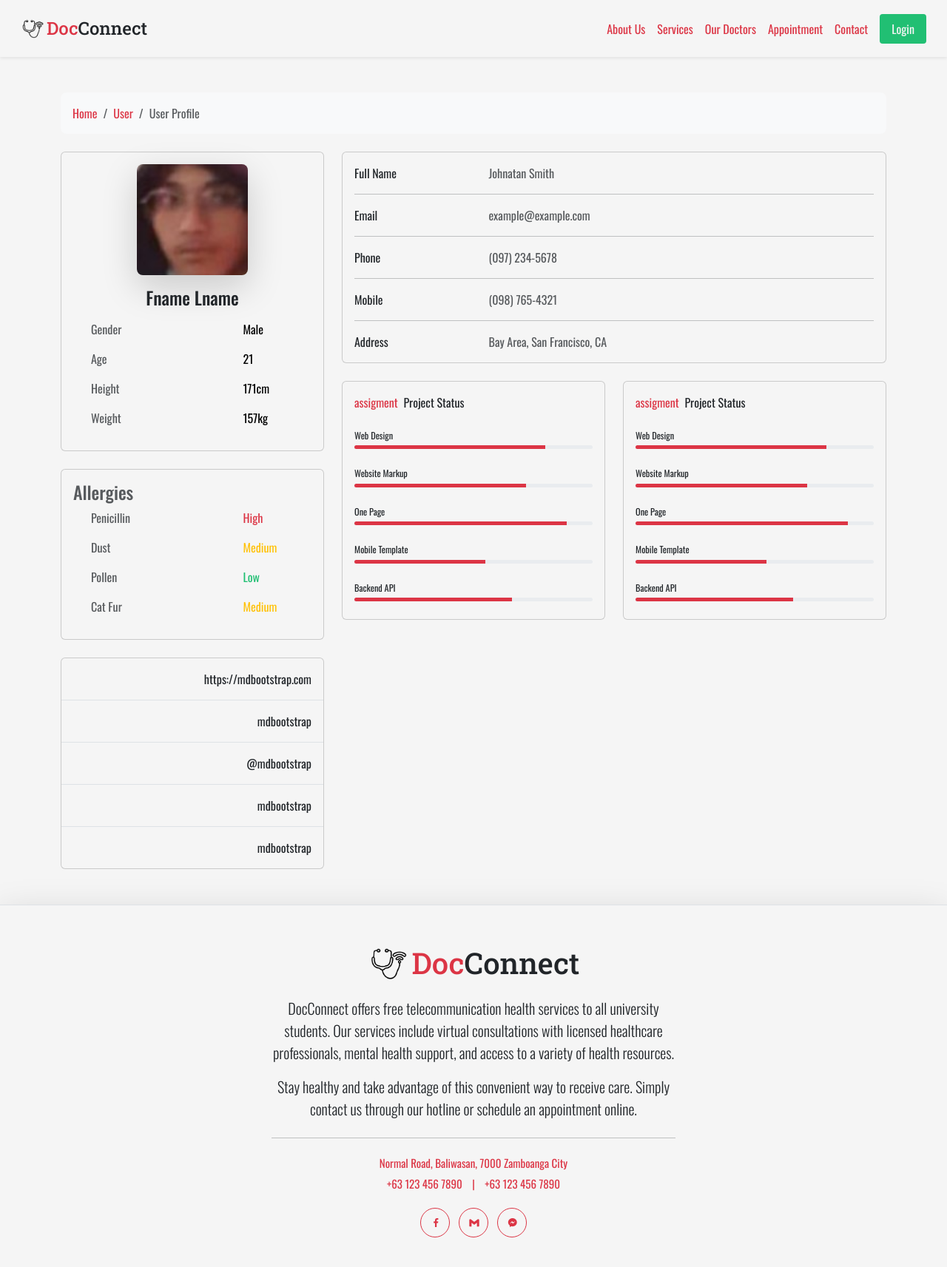
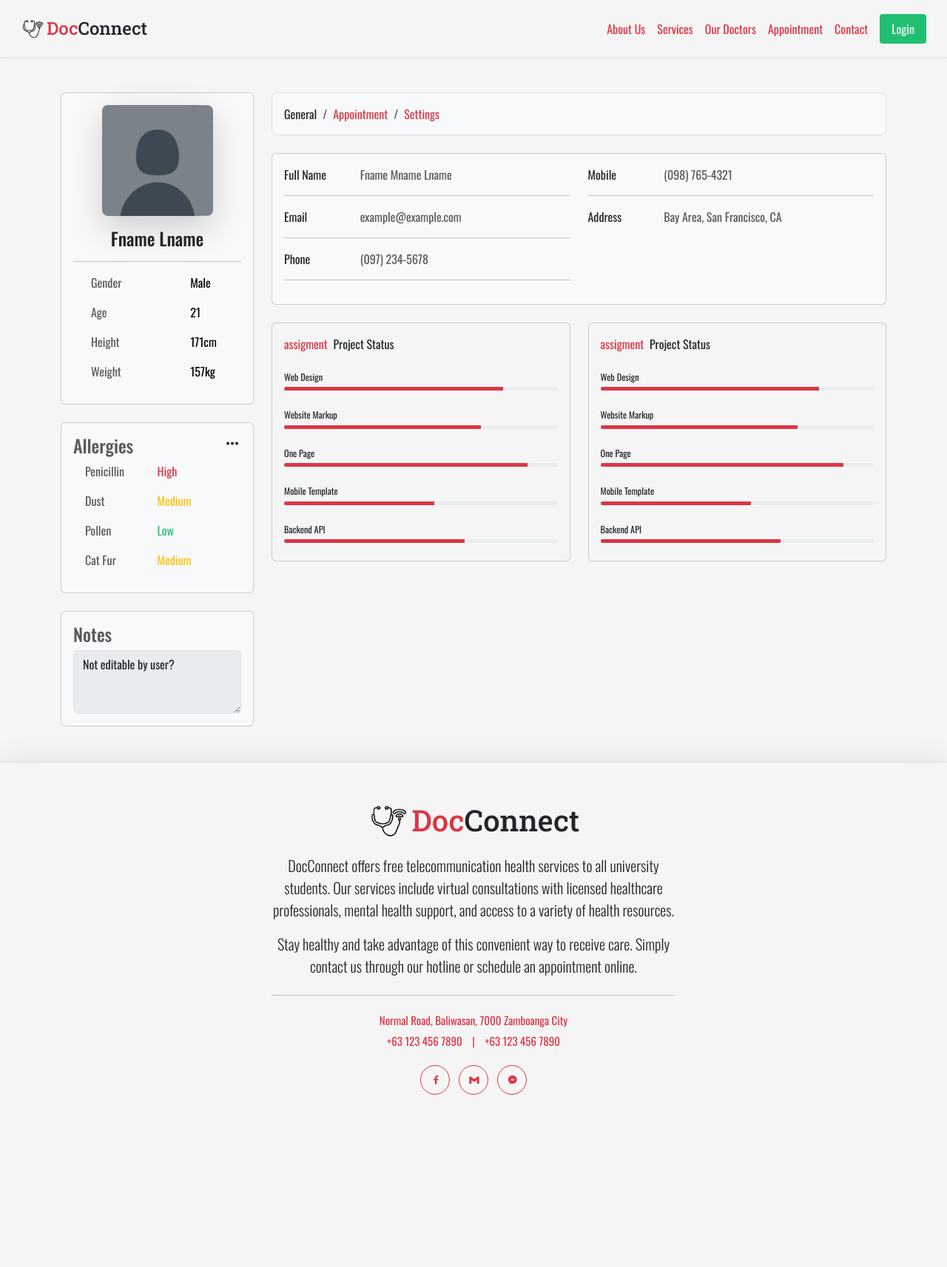
Before and after one commit to frnkln-olvrs/DocConnect, a PHP site: page /user/profile.php in a window 1280 px wide. Shown: the whole page at 74% size. After the commit the page ends 1480 px from the top, so only its background shows below. Run offline with PHP 8.4, Linux system fonts and the light colour scheme; some libraries are stand-ins or nearby versions.

Commit message:
Update profile.php

```diff
--- a/user/profile.php
+++ b/user/profile.php
@@ -11,24 +11,14 @@
 
   <section id="profile" class="page-container">
     <div class="container py-5">
-      <div class="row">
-        <div class="col">
-          <nav aria-label="breadcrumb" class="bg-body-tertiary rounded-3 p-3 mb-4">
-            <ol class="breadcrumb mb-0">
-              <li class="breadcrumb-item"><a href="#">Home</a></li>
-              <li class="breadcrumb-item"><a href="#">User</a></li>
-              <li class="breadcrumb-item active" aria-current="page">User Profile</li>
-            </ol>
-          </nav>
-        </div>
-      </div>
 
       <div class="row">
-        <div class="col-lg-4">
-          <div class="card mb-4">
+        <div class="col-lg-3">
+          <div class="card bg-body-tertiary mb-4">
             <div class="card-body text-center">
-              <img src="../assets/images/profile_img.jpg" alt="avatar" class="rounded-3 shadow-lg img-fluid" style="width: 150px;">
+              <img src="../assets/images/defualt_profile.png" alt="avatar" class="rounded-3 shadow-lg img-fluid" style="width: 150px;">
               <h4 class="my-3">Fname Lname</h4>
+              <hr>
               <!-- <p class="text-success mb-4">Active</p> -->
               <div class="details">
                 <div class="d-flex mx-5 mx-md-4">
@@ -58,9 +48,18 @@
               </div>
             </div>
           </div>
-          <div class="card mb-4">
+          <div class="card bg-body-tertiary mb-4">
             <div class="card-body text-start">
+              <div class="d-flex justify-content-between">
                 <h4 class="text-muted mb-2">Allergies</h4>
+                <div class="dropdown">
+                  <i class='bx bx-dots-horizontal-rounded fs-4' id="dotsDropdown" data-bs-toggle="dropdown" aria-expanded="false"></i>
+                  <ul class="dropdown-menu dropdown-menu-end" aria-labelledby="dotsDropdown">
+                    <li><a class="dropdown-item" href="#">Add</a></li>
+                    <li><a class="dropdown-item" href="#">Edit</a></li>
+                  </ul>
+                </div>
+              </div>
 
               <?php
                 $allergies = [
@@ -88,9 +87,9 @@
                   }
               ?>
 
-              <div class="d-flex mx-5 mx-md-4">
-                <p class="text-muted text-start w-75"><?php echo $allergy['name']; ?></p>
-                <div class="text-start w-25">
+              <div class="d-flex justify-content-between mx-4 mx-md-3">
+                <p class="text-muted text-start w-50"><?php echo $allergy['name']; ?></p>
+                <div class="text-start w-50">
                   <p class="<?php echo $levelClass; ?>"><?php echo $allergy['level']; ?></p>
                 </div>
               </div>
@@ -101,42 +100,37 @@
 
             </div>
           </div>
-          <div class="card mb-4 mb-lg-0">
-            <div class="card-body p-0">
-              <ul class="list-group list-group-flush rounded-3">
-                <li class="list-group-item d-flex justify-content-between align-items-center p-3">
-                  <i class="fas fa-globe fa-lg text-warning"></i>
-                  <p class="mb-0">https://mdbootstrap.com</p>
-                </li>
-                <li class="list-group-item d-flex justify-content-between align-items-center p-3">
-                  <i class="fab fa-github fa-lg text-body"></i>
-                  <p class="mb-0">mdbootstrap</p>
-                </li>
-                <li class="list-group-item d-flex justify-content-between align-items-center p-3">
-                  <i class="fab fa-twitter fa-lg" style="color: #55acee;"></i>
-                  <p class="mb-0">@mdbootstrap</p>
-                </li>
-                <li class="list-group-item d-flex justify-content-between align-items-center p-3">
-                  <i class="fab fa-instagram fa-lg" style="color: #ac2bac;"></i>
-                  <p class="mb-0">mdbootstrap</p>
-                </li>
-                <li class="list-group-item d-flex justify-content-between align-items-center p-3">
-                  <i class="fab fa-facebook-f fa-lg" style="color: #3b5998;"></i>
-                  <p class="mb-0">mdbootstrap</p>
-                </li>
-              </ul>
+          <div class="card bg-body-tertiary mb-4 mb-lg-0">
+            <div class="card-body p-3">
+              <h4 class="text-muted mb-2">Notes</h4>
+                <textarea class="form-control" id="notes" rows="3" disabled readonly>Not editable by user?</textarea>
             </div>
           </div>
         </div>
-        <div class="col-lg-8">
-          <div class="card mb-4">
+
+        <div class="col-lg-9">
+          <div class="row">
+            <div class="col">
+              <nav aria-label="breadcrumb" class="bg-body-tertiary border-1 border rounded-3 p-3 mb-4">
+                <ol class="breadcrumb mb-0">
+                  <li class="breadcrumb-item active" aria-current="page"><a href="#" class="text-dark">General</a></li>
+                  <li class="breadcrumb-item"><a href="#">Appointment</a></li>
+                  <li class="breadcrumb-item"><a href="#">Settings</a></li>
+                </ol>
+              </nav>
+            </div>
+          </div>
+
+          <div class="card bg-body-tertiary mb-4">
             <div class="card-body">
+              <div class="row row-cols-2">
+                <div class="col">
                   <div class="row">
                     <div class="col-sm-3">
                       <p class="mb-0">Full Name</p>
                     </div>
                     <div class="col-sm-9">
-                  <p class="text-muted mb-0">Johnatan Smith</p>
+                      <p class="text-muted mb-0">Fname Mname Lname</p>
                     </div>
                   </div>
                   <hr>
@@ -158,6 +152,9 @@
                     </div>
                   </div>
                   <hr>
+
+                </div>
+                <div class="col">
                   <div class="row">
                     <div class="col-sm-3">
                       <p class="mb-0">Mobile</p>
@@ -173,6 +170,9 @@
                     </div>
                     <div class="col-sm-9">
                       <p class="text-muted mb-0">Bay Area, San Francisco, CA</p>
+                    </div>
+                  </div>
+
                 </div>
               </div>
             </div>
```
Also changed, not shown: assets/gallery/profile_img.jpg (renamed from assets/images/profile_img.jpg), assets/images/defualt_profile.png (added). Lines whose indentation alone changed are shown as unchanged.
